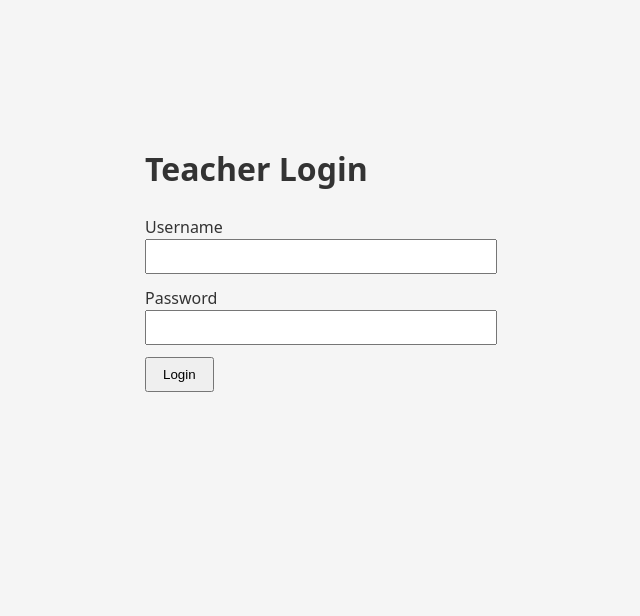
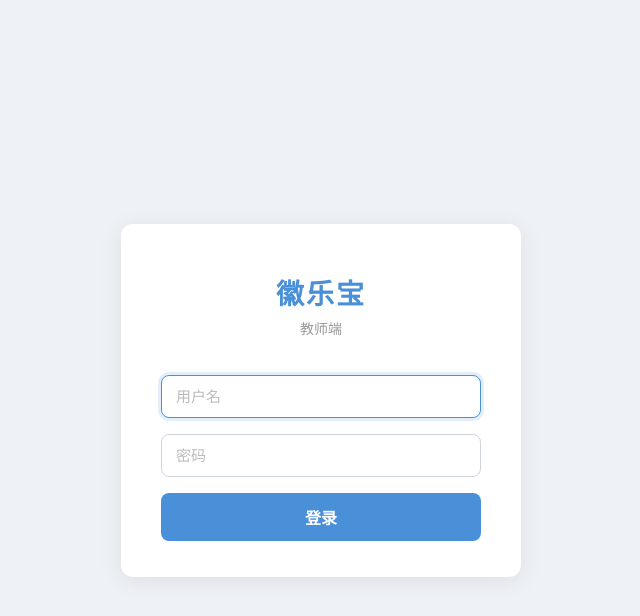
Before and after one commit to paulben-dev/class02, a React (Vite) app in the folder teacher/: page /login in a window 1280 px wide. Shown: the top 616 px of the page, without its empty margins (319-959 px from the left). Built offline with nearby package versions, Linux system fonts and the light colour scheme.

Commit message:
feat: teacher login page with styling

```diff
--- /dev/null
+++ b/teacher/src/pages/Login.css
@@ -0,0 +1,91 @@
+.login-page {
+  min-height: 100vh;
+  display: flex;
+  align-items: center;
+  justify-content: center;
+  background: #eef1f5;
+  padding: 20px;
+}
+
+.login-card {
+  background: #fff;
+  border-radius: 12px;
+  box-shadow: 0 4px 24px rgba(0, 0, 0, 0.08);
+  padding: 48px 40px 36px;
+  width: 100%;
+  max-width: 400px;
+  text-align: center;
+}
+
+.login-app-name {
+  font-size: 28px;
+  font-weight: 700;
+  color: #4A90D9;
+  margin: 0 0 4px;
+  letter-spacing: 2px;
+}
+
+.login-subtitle {
+  font-size: 14px;
+  font-weight: 400;
+  color: #999;
+  margin: 0 0 36px;
+}
+
+.login-form {
+  display: flex;
+  flex-direction: column;
+  gap: 16px;
+}
+
+.login-error {
+  background: #fff0f0;
+  color: #d93025;
+  border: 1px solid #f5c6cb;
+  border-radius: 6px;
+  padding: 10px 14px;
+  font-size: 14px;
+  text-align: left;
+}
+
+.login-field input {
+  width: 100%;
+  padding: 12px 14px;
+  font-size: 15px;
+  border: 1px solid #d0d5dd;
+  border-radius: 8px;
+  outline: none;
+  transition: border-color 0.2s, box-shadow 0.2s;
+  box-sizing: border-box;
+}
+
+.login-field input:focus {
+  border-color: #4A90D9;
+  box-shadow: 0 0 0 3px rgba(74, 144, 217, 0.15);
+}
+
+.login-field input::placeholder {
+  color: #bbb;
+}
+
+.login-btn {
+  width: 100%;
+  padding: 12px;
+  font-size: 16px;
+  font-weight: 600;
+  color: #fff;
+  background: #4A90D9;
+  border: none;
+  border-radius: 8px;
+  cursor: pointer;
+  transition: background-color 0.2s, opacity 0.2s;
+}
+
+.login-btn:hover:not(:disabled) {
+  background: #3a7bc8;
+}
+
+.login-btn:disabled {
+  opacity: 0.65;
+  cursor: not-allowed;
+}
--- a/teacher/src/pages/Login.jsx
+++ b/teacher/src/pages/Login.jsx
@@ -1,14 +1,15 @@
 import { useState } from 'react';
 import { useAuth } from '../context/AuthContext';
 import { useNavigate } from 'react-router-dom';
+import './Login.css';
 
 export default function Login() {
-  const { login } = useAuth();
-  const navigate = useNavigate();
   const [username, setUsername] = useState('');
   const [password, setPassword] = useState('');
   const [error, setError] = useState('');
   const [loading, setLoading] = useState(false);
+  const { login } = useAuth();
+  const navigate = useNavigate();
 
   const handleSubmit = async (e) => {
     e.preventDefault();
@@ -18,41 +19,43 @@ export default function Login() {
       await login(username, password);
       navigate('/');
     } catch (err) {
-      setError(err.response?.data?.message || 'Login failed');
+      setError(err.response?.data?.error || '登录失败');
     } finally {
       setLoading(false);
     }
   };
 
   return (
-    <div style={{ maxWidth: 400, margin: '100px auto', padding: 24 }}>
-      <h1>Teacher Login</h1>
-      <form onSubmit={handleSubmit}>
-        {error && <p style={{ color: 'red' }}>{error}</p>}
-        <div style={{ marginBottom: 12 }}>
-          <label>Username</label>
+    <div className="login-page">
+      <div className="login-card">
+        <h1 className="login-app-name">徽乐宝</h1>
+        <h2 className="login-subtitle">教师端</h2>
+        <form onSubmit={handleSubmit} className="login-form">
+          {error && <div className="login-error">{error}</div>}
+          <div className="login-field">
             <input
               type="text"
+              placeholder="用户名"
               value={username}
               onChange={e => setUsername(e.target.value)}
               required
-            style={{ width: '100%', padding: 8, boxSizing: 'border-box' }}
+              autoFocus
             />
           </div>
-        <div style={{ marginBottom: 12 }}>
-          <label>Password</label>
+          <div className="login-field">
             <input
               type="password"
+              placeholder="密码"
               value={password}
               onChange={e => setPassword(e.target.value)}
               required
-            style={{ width: '100%', padding: 8, boxSizing: 'border-box' }}
             />
           </div>
-        <button type="submit" disabled={loading} style={{ padding: '8px 16px' }}>
-          {loading ? 'Logging in...' : 'Login'}
+          <button type="submit" disabled={loading} className="login-btn">
+            {loading ? '登录中...' : '登录'}
           </button>
         </form>
       </div>
+    </div>
   );
 }
```
Lines whose indentation alone changed are shown as unchanged.
